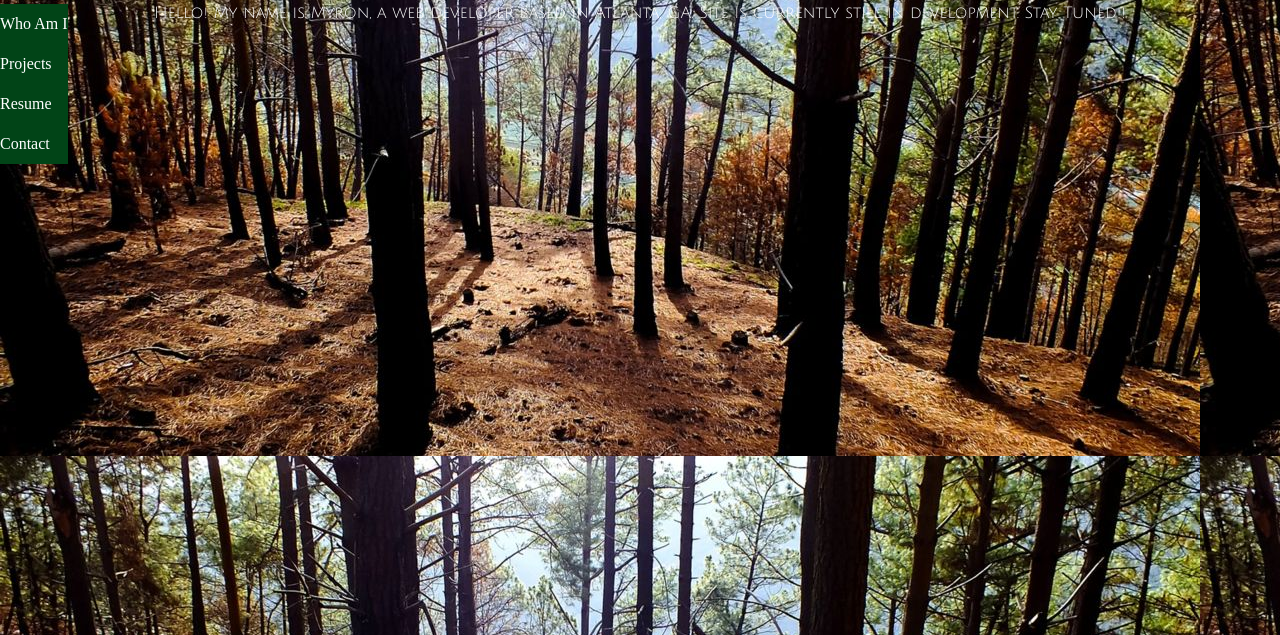
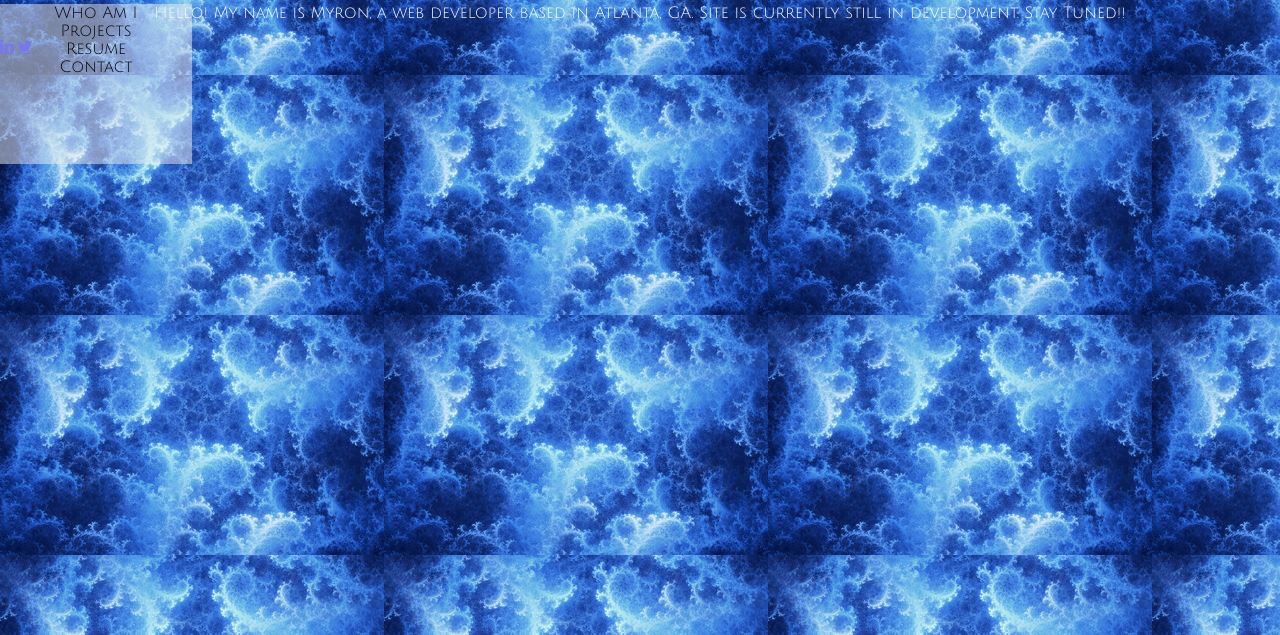
Before and after one commit to starryknight/myoung27.github.io, a plain HTML site: page myoung27.github.io/index.html in a window 1280 px wide. Shown: the part 165-800 px from the top of the page. Drawn offline with Linux system fonts and the light colour scheme; a script that the page names is missing.

Commit message:
Added a new background and footer tag

```diff
--- a/myoung27.github.io/index.html
+++ b/myoung27.github.io/index.html
@@ -7,6 +7,7 @@
     <meta name="viewport" content="width=device-width, initial-scale=1">
     <link rel="stylesheet" type="text/css" media="screen" href="main.css" />
     <link href="https://fonts.googleapis.com/css?family=Julius+Sans+One" rel="stylesheet">
+    <link rel="stylesheet" href="https://cdnjs.cloudflare.com/ajax/libs/font-awesome/4.7.0/css/font-awesome.min.css">
     <title>My Portfolio</title>
     <script src="main.js"></script>
 </head>
@@ -29,6 +30,9 @@
     <p>Hello! My name is Myron, a web developer based in Atlanta, GA.
         Site is currently still in development. Stay Tuned!!
     </p>
-
+    <footer>
+            <a href="#" class="fa fa-linkedin"></a>
+            <a href="#" class="fa fa-twitter"></a>
+    </footer>
 </body>
 </html>
--- a/myoung27.github.io/main.css
+++ b/myoung27.github.io/main.css
@@ -11,13 +11,15 @@ Header h2{
 }
 Nav ul{
     list-style-type: none;
+    text-align: center;
+    display: flex;
+    flex-direction: column;
+    align-items: center;
+    font-family: 'Julius Sans One', sans-serif;
     margin: 0;
     padding: 0;
-    display: flex;
-    flex-direction: column;
-    justify-content: space-around;
-    background-color: #014417;
-    Color: white;
+    width: 15%;
+    background-color: #f1f1f17e;
     height: 20%;
     position: fixed;
     overflow: auto;
@@ -28,10 +30,25 @@ p{
     color: white;
 }
 body{
-    background-image: url("georgia-woods.jpg");
+    background-image: url("Blue.jpg");
    background-color: olivedrab;
    margin:0;
    padding:0;
    width: 100%;
    height: 100%;
 }
+<style>
+.footer {
+    position: fixed;
+    left: 0;
+    bottom: 0;
+    width: 100%;
+    background-color: red;
+    color: white;
+    text-align: center;
+}
+</style>
+
+<div class="footer">
+  <p>Footer</p>
+</div>
```
Also changed, not shown: myoung27.github.io/Blue.jpg (added).
